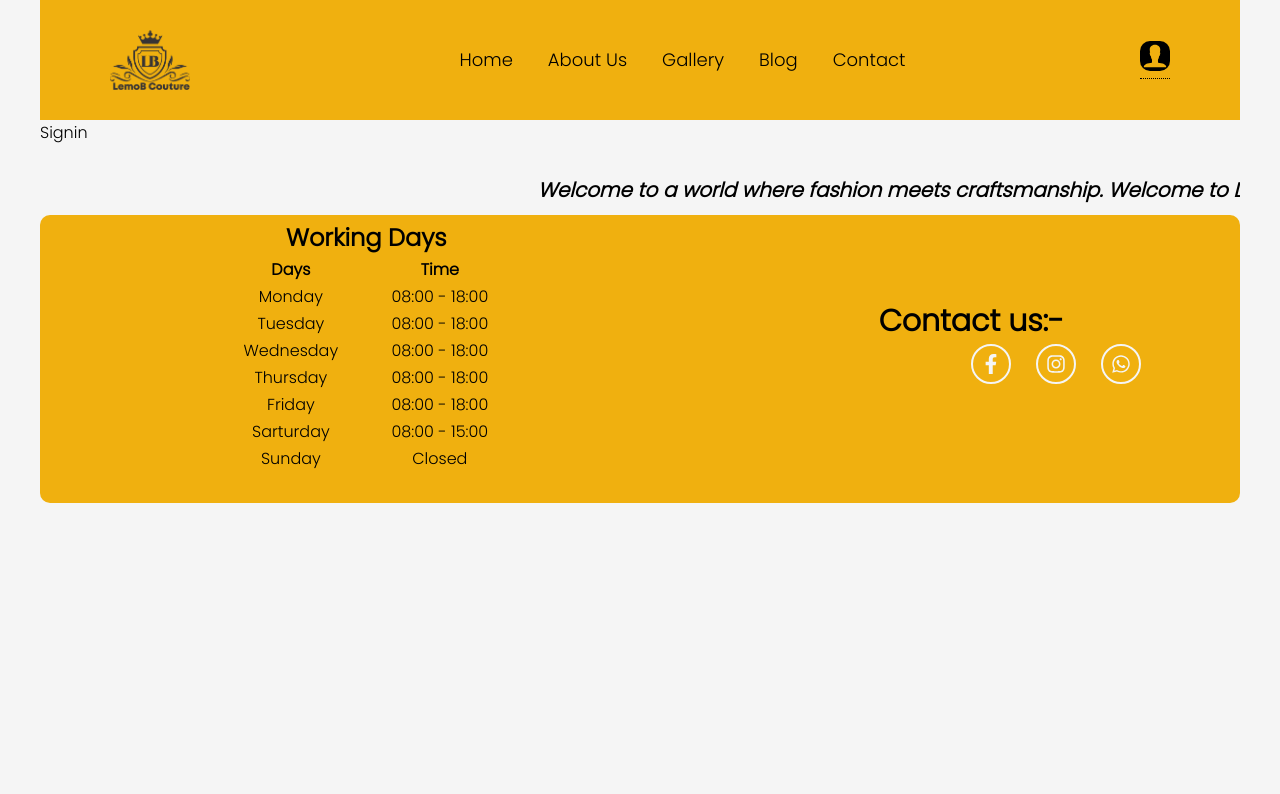
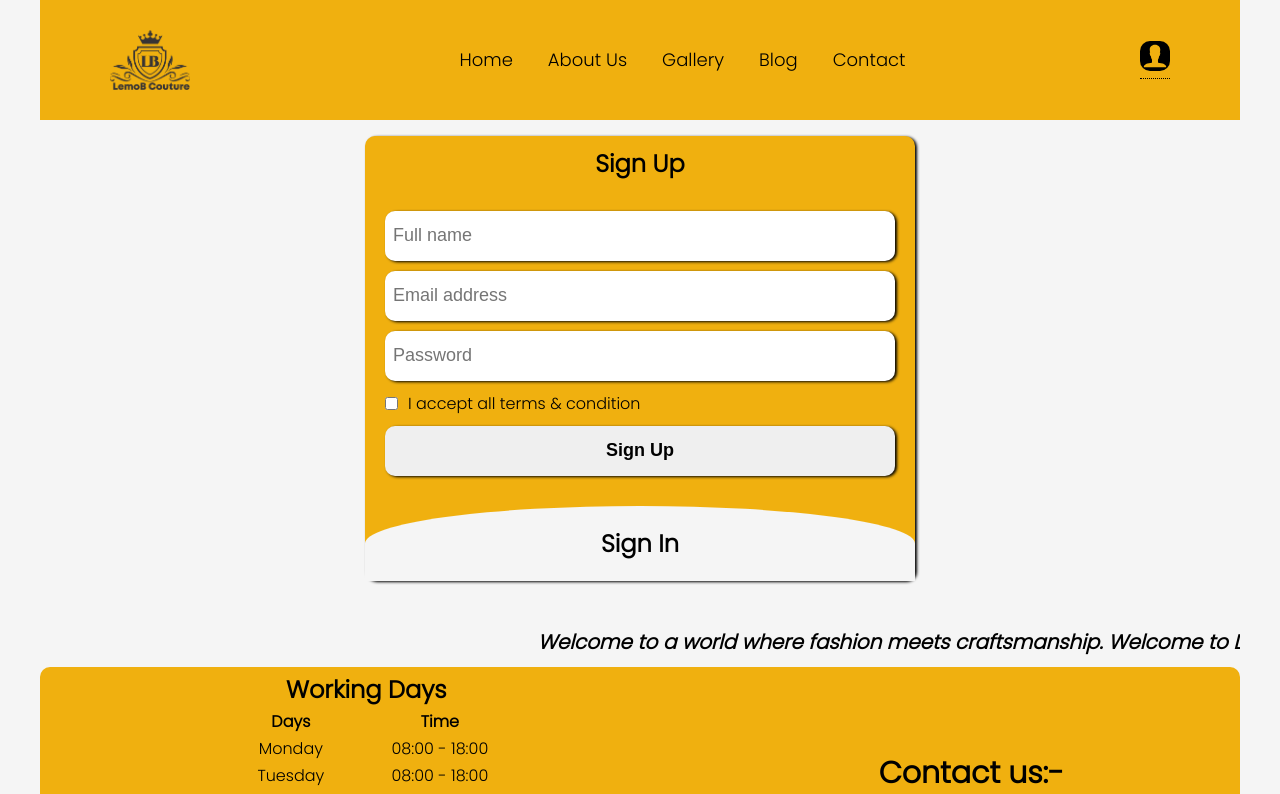
Before and after one commit to sirGentlejack/lemoB-couture-demo-landing-page, a React (Create React App) app: page /signin in a window 1280 px wide. Shown: the top 794 px of the page. Built offline with nearby package versions, Linux system fonts and the light colour scheme.

Commit message:
Added Signin and Signup pages.

```diff
--- a/src/App.css
+++ b/src/App.css
@@ -115,7 +115,8 @@ body {
   font-size: 1.8rem;
 }
 
-/* sign-in */
+/* signin icon */
+
 .signin-icon {
   cursor: pointer;
   width: 30px;
@@ -151,6 +152,69 @@ body {
 
 .tooltip:hover .tooltiptext {
   visibility: visible;
+}
+
+/* signin page */
+.signin-page{
+  border: none;
+  width: 550px;
+  height: 400x;
+  margin: 16px auto;
+  background: rgb(240, 176, 15);
+  border-radius: 10px;
+  box-shadow: 2px 1px 3px black;
+  z-index: 1;
+}
+.signin-form{
+  display: flex;
+  flex-direction: column;
+  gap: 10px;
+  margin: 20px;
+  padding: 10px 0;
+}
+.signin-link{
+  background: whitesmoke;
+  border-radius: 50% 50% 0 0;
+  padding-top: 20px;
+  padding-bottom: 20px;
+  text-align: center;
+}
+.signup-link{
+  padding-top: 20px;
+  padding-bottom: 20px;
+  text-align: center;
+}
+.signup{
+  padding-top: 10px;
+}
+.signin{
+  background: whitesmoke;
+  border-radius: 30% 30% 0 0;
+  padding-top: 20px;
+}
+.signin-header{
+  text-align: center;
+  margin-bottom: 20px;
+}
+.signin-input{
+  height: 50px;
+  font-size: 18px;
+  padding: 8px;
+  border: none;
+  border-radius: 10px;
+  box-shadow: 2px 1px 3px black;
+}
+.signin-btn{
+  height: 50px;
+  border: none;
+  border-radius: 10px;
+  box-shadow: 2px 1px 3px black;
+  font-size: 18px;
+  cursor: pointer;
+  transition: 2s;
+}
+.signin-btn:hover{
+  background: rgb(240, 176, 15);
 }
 
 /* hero */
--- a/src/Pages/Signin.js
+++ b/src/Pages/Signin.js
@@ -1,9 +1,120 @@
-import React from "react";
+import React, { useState } from "react";
+// import {auth} from
 
 export default function Signin() {
-    return (
-        <>
-        Signin
-        </>
-    )
+  const [isSigningUp, setIsSigningUp] = useState(true);
+//   for signin authetication
+const [fullName, setFullName] = useState("")
+  const [email, setEmail] = useState("");
+  const [password, setPassword] = useState("");
+
+//   to toggle between forms
+  const toggleForm = () => {
+    setIsSigningUp(!isSigningUp);
+  };
+
+//   form authetication
+  const handleAuthentication = async(e) => {
+    e.preventDefault();
+
+    // try {
+    //     if(isSigningUp) {
+    //         // sign up
+    //         await auth.createUserWithEmailAndPassword(email, password);
+    //     } else{
+    //         // sign in
+    //         await auth.signInWithEmailAndPassword(email, password);
+    //     }
+    //     // Authentication successful, you can redirect or perform additional actions here
+    // } catch (error) {
+    //     console.error("Authentication Error: ", error.message);
+    // }
+  };
+
+  return (
+    <div className="signin-page">
+      {isSigningUp ? (
+        // signup
+        <div className="signup">
+          <h2 className="signin-header">Sign Up</h2>
+          <form className="signin-form">
+            <input
+              type="text"
+              placeholder="Full name"
+              className="signin-input"
+              value={fullName}
+              onChange={(e) => setFullName(e.target.value)}
+            />
+            <input
+              type="email"
+              placeholder="Email address"
+              className="signin-input"
+              value={email}
+              onChange={(e) => setEmail(e.target.value)}
+            />
+            <input
+              type="password"
+              placeholder="Password"
+              className="signin-input"
+              value={password}
+              onChange={(e) => setPassword(e.target.value)}
+            />
+            <div style={{ display: "flex", gap: "10px" }}>
+              <input type="checkbox" style={{ cursor: "pointer" }} />
+              <p>I accept all terms & condition</p>
+            </div>
+            <button type="submit" className="signin-btn">
+              <strong>Sign Up</strong>
+            </button>
+          </form>
+
+          <h2 className=" signin-link">
+            <span onClick={toggleForm} style={{ cursor: "pointer" }}>
+              Sign In
+            </span>
+          </h2>
+        </div>
+      ) : (
+        // signin
+        <div>
+          <h2 className="signup-link">
+            <span
+              onClick={toggleForm}
+              style={{ cursor: "pointer", color: "whitesmoke" }}
+            >
+              Sign Up
+            </span>
+          </h2>
+
+          <div className="signin">
+            <h2 className="signin-header">Sign In</h2>
+            <form className="signin-form" onSubmit={handleAuthentication}>
+              <input
+                type="text"
+                placeholder="Email address"
+                className="signin-input"
+                value={email}
+                onChange={(e) => setEmail(e.target.value)}
+              />
+              <input
+                type="password"
+                placeholder="Password"
+                className="signin-input"
+                value={password}
+                onChange={(e) => setPassword(e.target.value)}
+              />
+              <p>
+                <scan style={{ cursor: "pointer", color: "blue" }}>
+                  Forgot password ?
+                </scan>
+              </p>
+              <button type="submit" className="signin-btn">
+                <strong>Sign In</strong>
+              </button>
+            </form>
+          </div>
+        </div>
+      )}
+    </div>
+  );
 }
```
